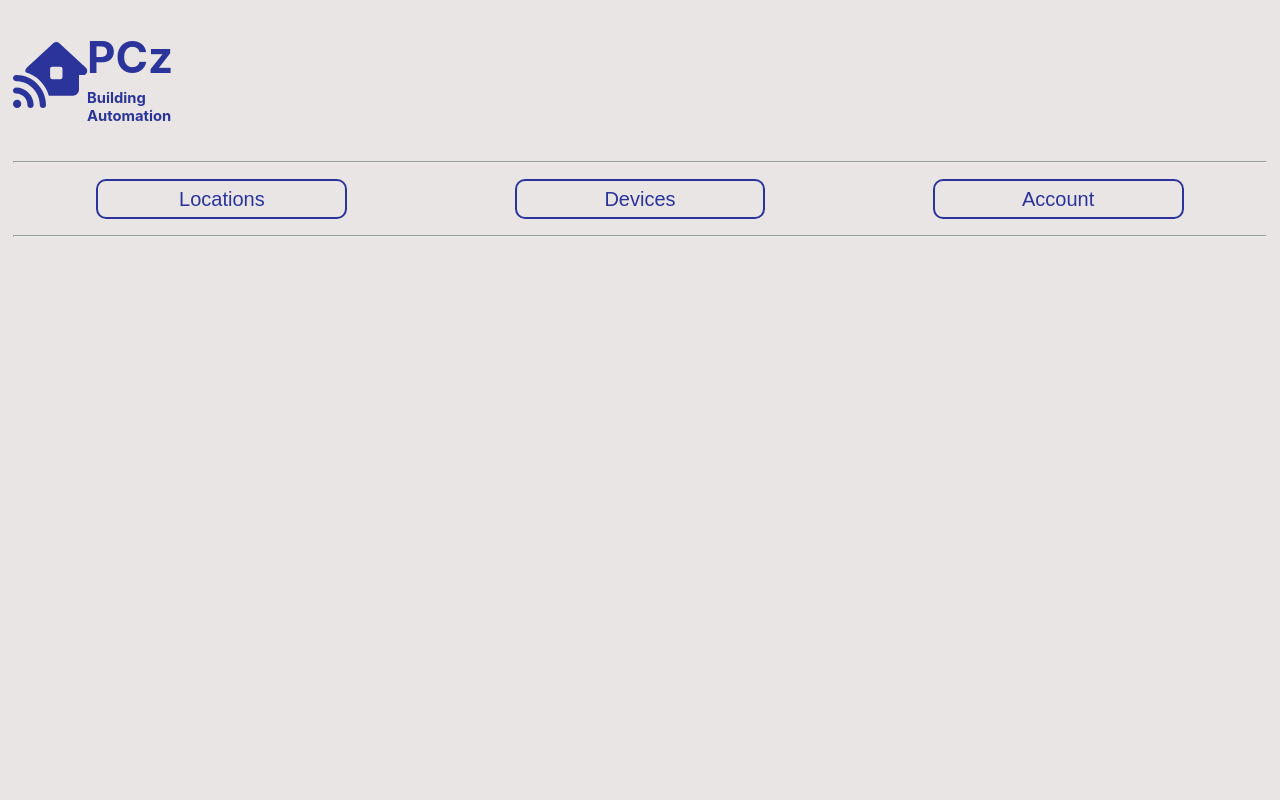
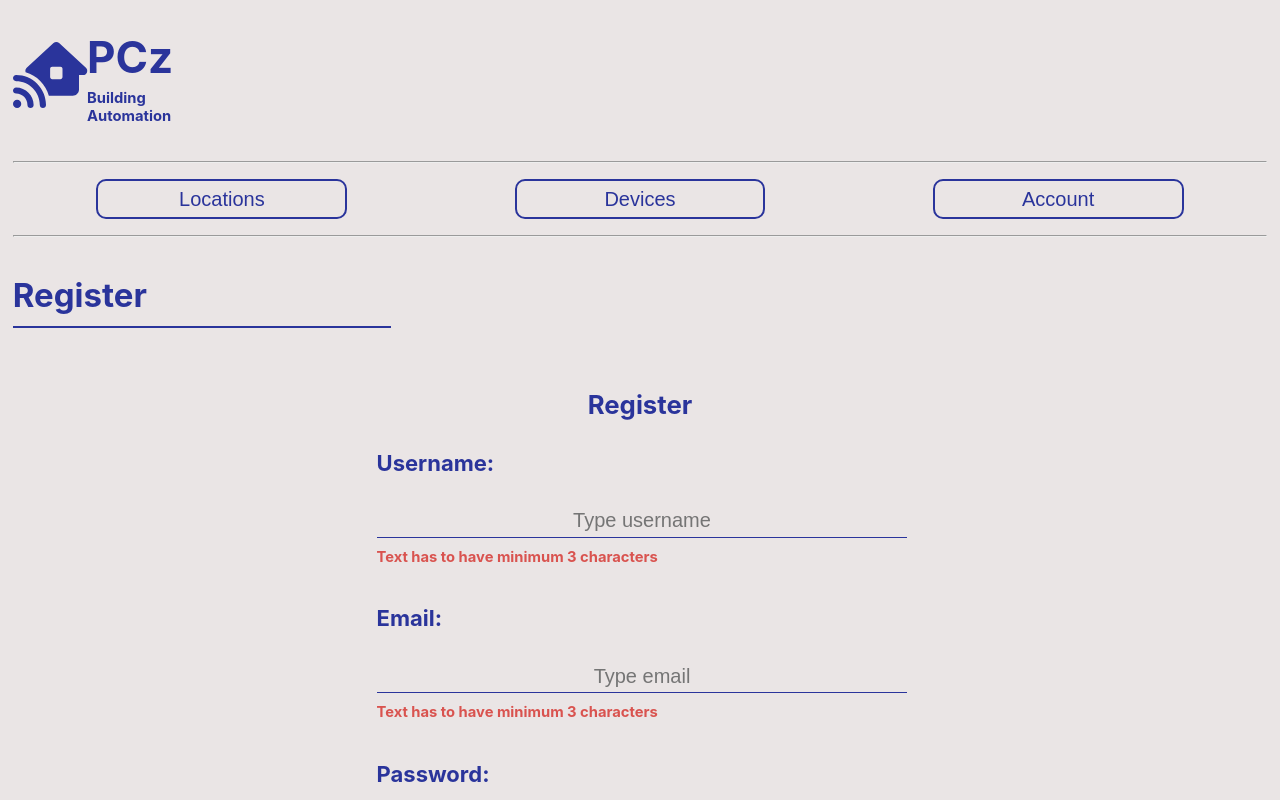
Before and after one commit to czechp/building-automation-frontend, a React (Create React App) app: page /register in a window 1280 px wide. Shown: the top 800 px of the page. Built offline with nearby package versions, Linux system fonts and the light colour scheme.

Commit message:
Added register page to routing

```diff
--- a/src/App.js
+++ b/src/App.js
@@ -12,6 +12,7 @@ import LoginPage from "./useCase/login/LoginPage";
 import {createStatementContext, useProvideStatementValues} from "./context/useStatementContext";
 import LoginWarningPage from "./useCase/warningPages/LoginWarningPage";
 import LoginGuard from "./guard/LoginGuard";
+import RegisterPage from "./useCase/register/RegisterPage";
 
 export const StatementContext = createStatementContext();
 
@@ -34,6 +35,7 @@ function App() {
                                 </LoginGuard>
                             }/>
                             <Route path="/login" element={<LoginPage/>}/>
+                            <Route path="/register" element={<RegisterPage />} />
                             <Route path="/not-logged" element={<LoginWarningPage/>}/>
                         </Routes>
                     </StatementContext.Provider>
```
